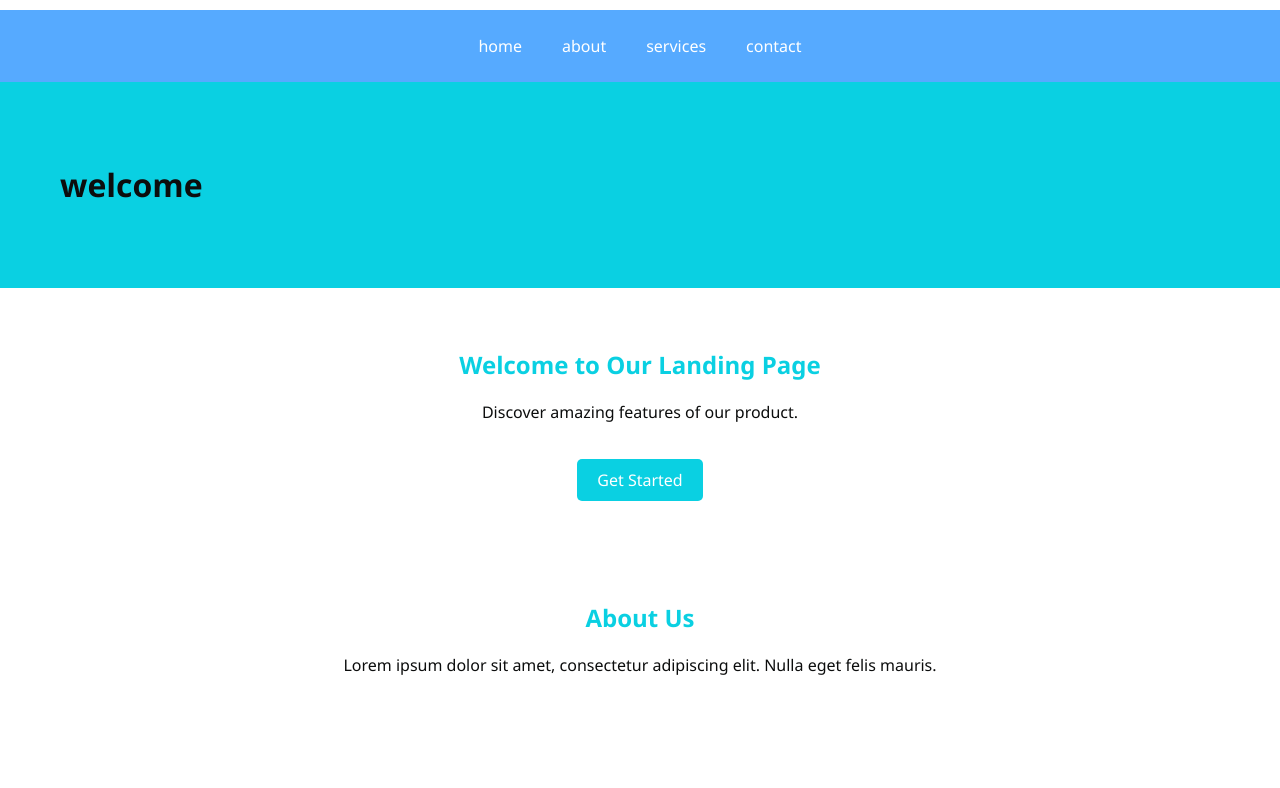
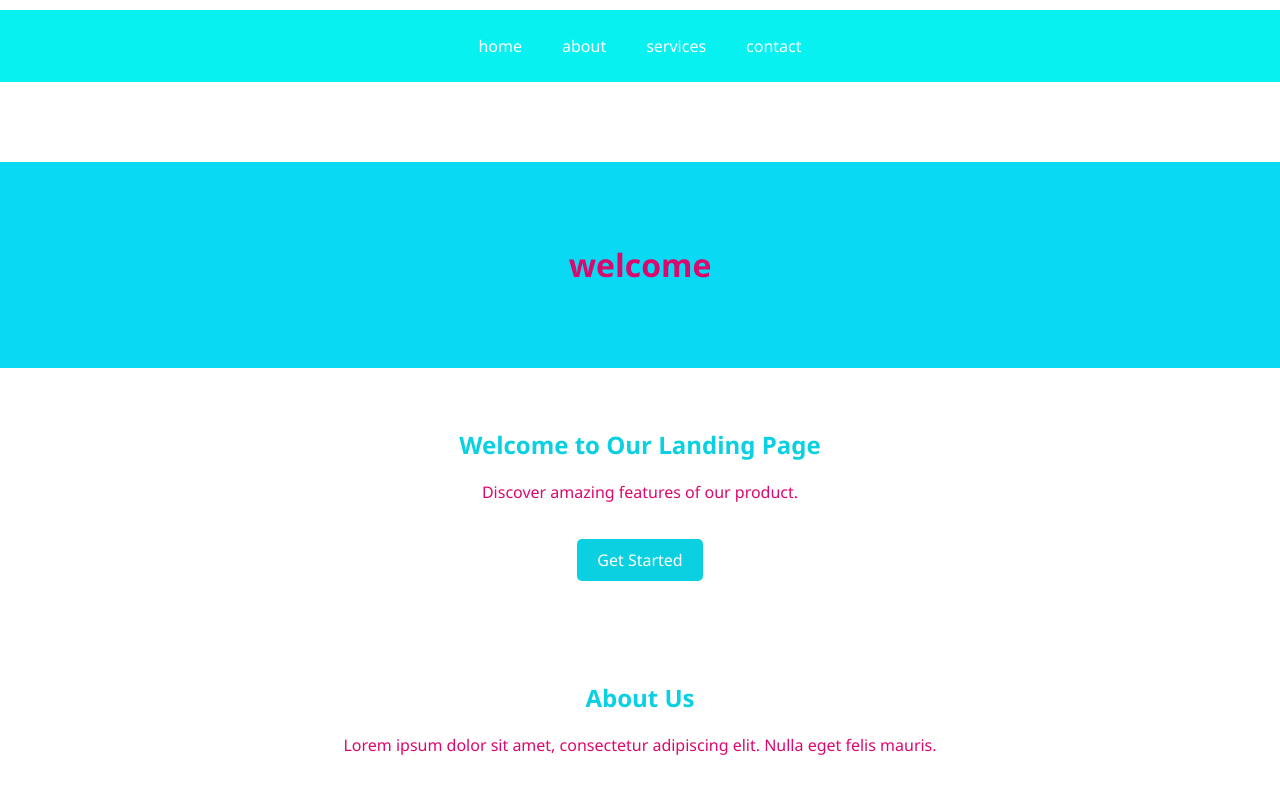
Before and after one commit to TAIHAN86/DIGITALCLOCK, a plain HTML site: page sass/sass.html in a window 1280 px wide. Shown: the top 788 px of the page. Drawn offline with Linux system fonts and the light colour scheme.

Commit message:
added colors

```diff
--- a/sass/main.css
+++ b/sass/main.css
@@ -2,14 +2,16 @@
 body {
   font-family: Arial, sans-serif;
   background-color: #e632f3;
-  color: rgb(12, 13, 13);
+  color: rgb(221, 8, 108);
   margin: 0;
   padding: 0;
 }
 
 header {
-  background-color: #0ad0e2;
+  background-color: #0ad9f4;
   padding: 60px;
+  text-align: center;
+  margin-top: 80px;
 }
 header ul {
   list-style: none;
@@ -62,7 +64,7 @@ body {
   display: flex;
   align-items: center;
   justify-content: center;
-  background-color: #56aaff;
+  background-color: #07f1f1;
   padding: 15px 0;
   position: relative;
   overflow: hidden;
```
